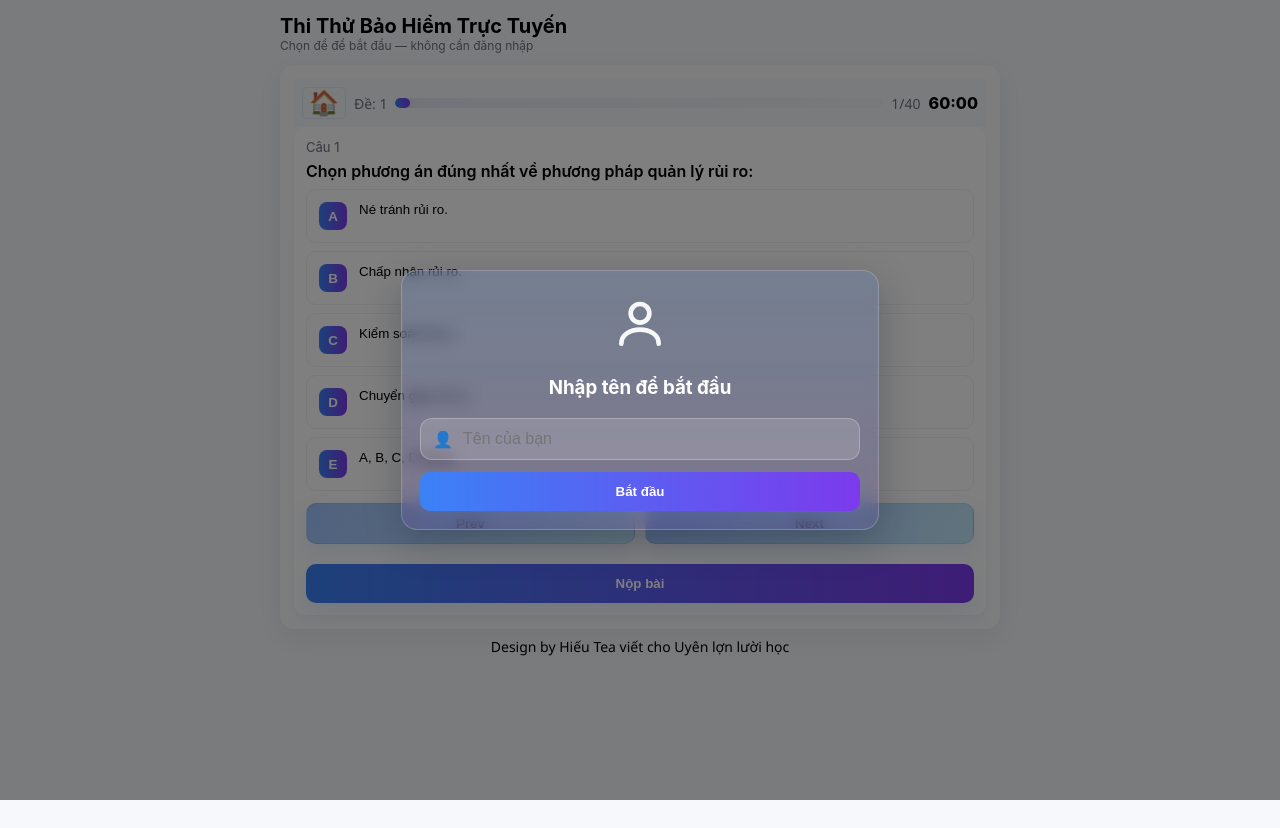
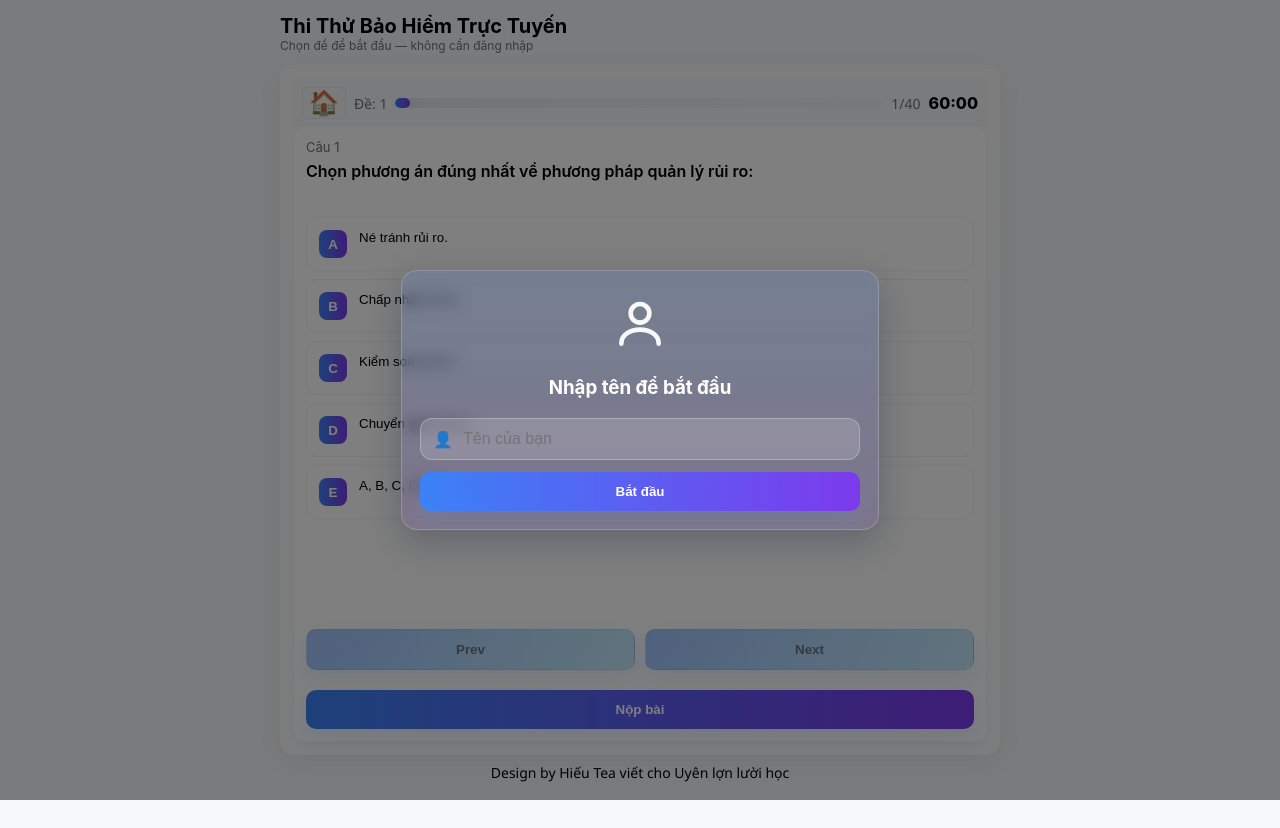
Before and after one commit to tthieu92/on-thi-BHNT, a Vue app: page /quiz/1 in a window 1280 px wide. Built offline with nearby package versions, Linux system fonts and the light colour scheme.

Commit message:
change min height

```diff
--- a/api/log.js
+++ b/api/log.js
@@ -3,8 +3,8 @@ export default async function handler(req, res) {
     return res.status(405).json({ message: 'Method not allowed' });
   }
 
-  const { user, score, duration, submittedAt } = req.body;
-  if (!user || !score || !duration || !submittedAt) {
+  const { user, exam, score, duration, submittedAt } = req.body;
+  if (!user || !exam || !score || !duration || !submittedAt) {
     return res.status(400).json({ message: 'Missing fields' });
   }
 
--- a/src/quiz.css
+++ b/src/quiz.css
@@ -108,7 +108,8 @@ body {
 }
 
 .q-header {
-    margin-bottom: 8px
+    margin-bottom: 8px;
+    min-height: 70px;
 }
 
 .q-number {
@@ -126,6 +127,7 @@ body {
     display: flex;
     flex-direction: column;
     gap: 8px;
+    min-height: 400px;
     margin-top: 8px
 }
 
--- a/src/views/Quiz.vue
+++ b/src/views/Quiz.vue
@@ -225,6 +225,7 @@ async function finish(){
   // Gửi log
   const payload = {
     user: localStorage.getItem('username') || 'Unknown',
+    exam: examId,
     score: `${c}/${questions.value.length}`,
     duration: `${durMin} phút`,
     submittedAt: formatSubmittedAt(end)
```
Also changed, not shown: 1 other file (tests, documents, lock files or other folders).
